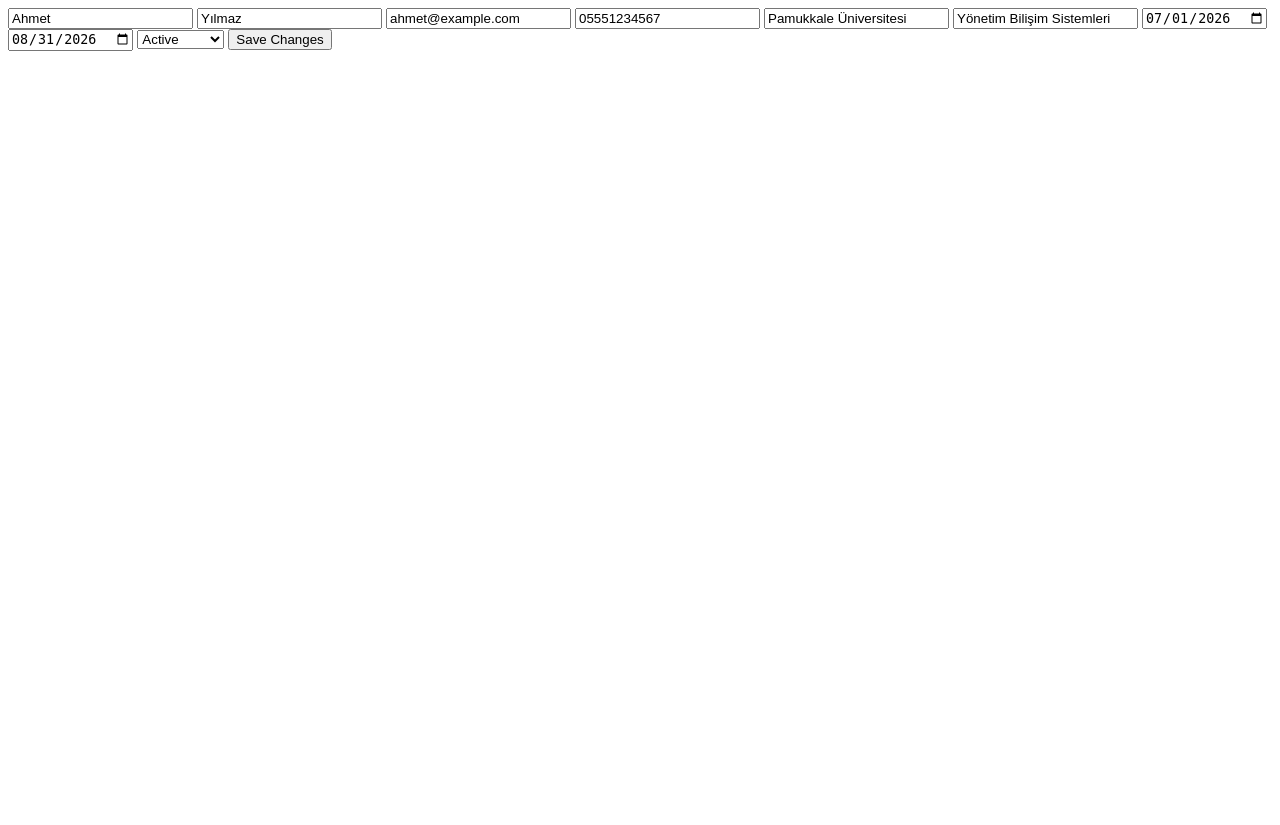
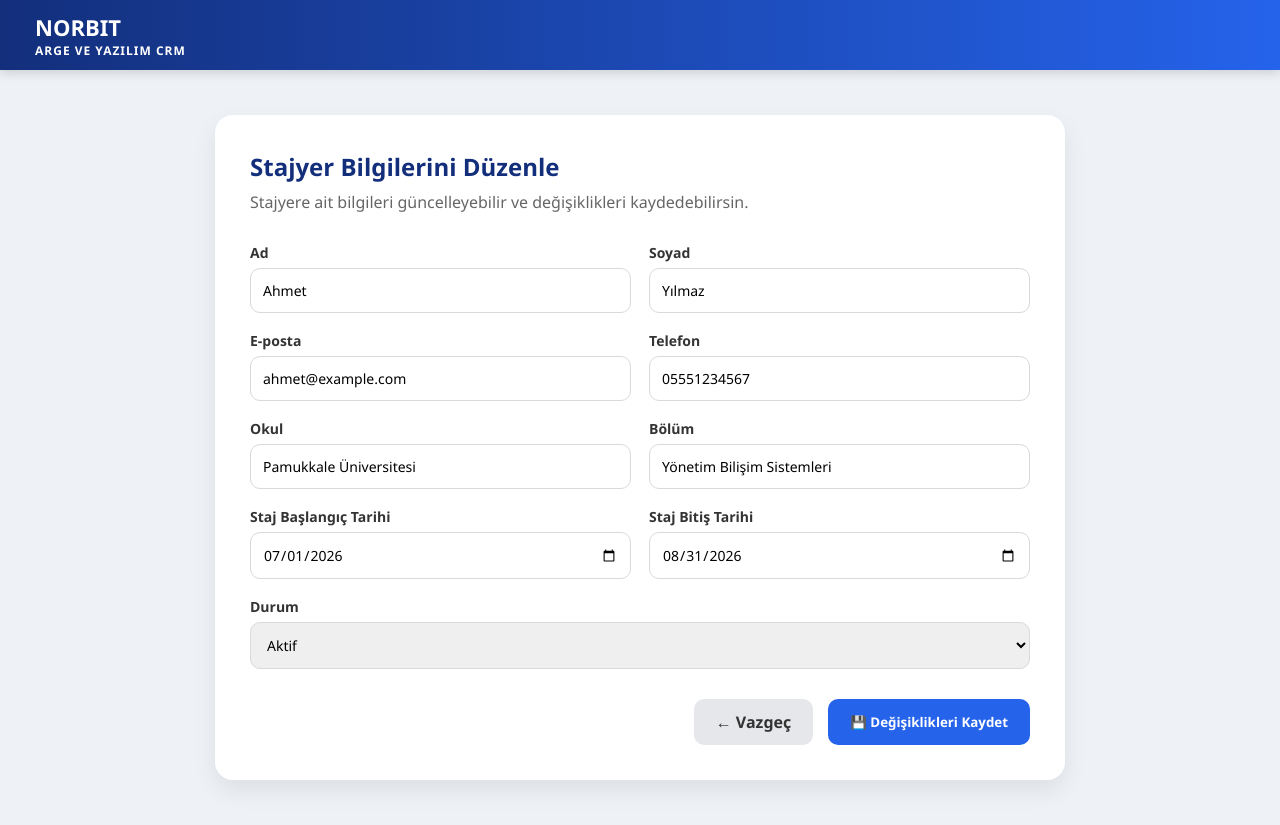
Before and after one commit to McSpeedys/CRM-project, a Flask app: page /edit/1 in a window 1280 px wide. Before the commit the page ends 51 px from the top, so only its background shows below. Run offline with Flask 3, Linux system fonts and the light colour scheme; the visitor is signed in with stand-in values (Sample User, id 1); data comes from the database, SQL or seed files in the repository.

Commit message:
Improve edit intern page UI

```diff
--- a/templates/edit_intern.html
+++ b/templates/edit_intern.html
@@ -1,77 +1,278 @@
+<!DOCTYPE html>
+<html lang="tr">
+<head>
+<meta charset="UTF-8">
+<meta name="viewport" content="width=device-width, initial-scale=1.0">
+<title>Norbit CRM | Stajyer Düzenle</title>
+
+<style>
+
+*{
+    margin:0;
+    padding:0;
+    box-sizing:border-box;
+    font-family:Segoe UI,Arial,sans-serif;
+}
+
+body{
+    background:#eef2f7;
+}
+
+.navbar{
+    height:70px;
+    background:linear-gradient(90deg,#132f7c,#2563eb);
+    color:white;
+    display:flex;
+    align-items:center;
+    justify-content:space-between;
+    padding:0 35px;
+    box-shadow:0 3px 10px rgba(0,0,0,.15);
+}
+
+.logo{
+    font-size:22px;
+    font-weight:bold;
+}
+
+.logo small{
+    display:block;
+    font-size:12px;
+    letter-spacing:1px;
+}
+
+.container{
+    width:850px;
+    margin:45px auto;
+}
+
+.card{
+    background:white;
+    border-radius:18px;
+    padding:35px;
+    box-shadow:0 10px 25px rgba(0,0,0,.08);
+}
+
+h2{
+    color:#132f7c;
+    margin-bottom:8px;
+}
+
+.subtitle{
+    color:#666;
+    margin-bottom:30px;
+}
+
+.form-grid{
+    display:grid;
+    grid-template-columns:1fr 1fr;
+    gap:18px;
+}
+
+.form-group{
+    display:flex;
+    flex-direction:column;
+}
+
+.form-group.full{
+    grid-column:1/3;
+}
+
+label{
+    margin-bottom:6px;
+    font-size:14px;
+    font-weight:600;
+    color:#333;
+}
+
+input,
+select{
+    padding:12px;
+    border:1px solid #d9d9d9;
+    border-radius:10px;
+    font-size:14px;
+    transition:.2s;
+}
+
+input:focus,
+select:focus{
+    outline:none;
+    border-color:#2563eb;
+    box-shadow:0 0 0 3px rgba(37,99,235,.15);
+}
+
+.buttons{
+    margin-top:30px;
+    display:flex;
+    justify-content:flex-end;
+    gap:15px;
+}
+
+.cancel{
+    text-decoration:none;
+    background:#e5e7eb;
+    color:#333;
+    padding:12px 22px;
+    border-radius:10px;
+    font-weight:600;
+    transition:.2s;
+}
+
+.cancel:hover{
+    background:#d1d5db;
+}
+
+.save{
+    border:none;
+    background:#2563eb;
+    color:white;
+    padding:12px 22px;
+    border-radius:10px;
+    cursor:pointer;
+    font-weight:600;
+    transition:.2s;
+}
+
+.save:hover{
+    background:#1d4ed8;
+}
+
+</style>
+
+</head>
+<body>
+
+<div class="navbar">
+
+    <div class="logo">
+        NORBIT
+        <small>ARGE VE YAZILIM CRM</small>
+    </div>
+
+</div>
+
+<div class="container">
+
+<div class="card">
+
+<h2>Stajyer Bilgilerini Düzenle</h2>
+
+<p class="subtitle">
+Stajyere ait bilgileri güncelleyebilir ve değişiklikleri kaydedebilirsin.
+</p>
+
 <form method="POST" action="/update/{{ intern.id }}">
 
+<div class="form-grid">
+
+<div class="form-group">
+<label>Ad</label>
 <input
 name="first_name"
 value="{{ intern.first_name }}"
-        required
-    >
+required>
+</div>
 
+<div class="form-group">
+<label>Soyad</label>
 <input
 name="last_name"
 value="{{ intern.last_name }}"
-        required
-    >
+required>
+</div>
 
+<div class="form-group">
+<label>E-posta</label>
 <input
+type="email"
 name="email"
 value="{{ intern.email }}"
-        required
-    >
+required>
+</div>
 
+<div class="form-group">
+<label>Telefon</label>
 <input
 name="phone"
-        value="{{ intern.phone }}"
-    >
+value="{{ intern.phone }}">
+</div>
 
+<div class="form-group">
+<label>Okul</label>
 <input
 name="school"
-        value="{{ intern.school }}"
-    >
+value="{{ intern.school }}">
+</div>
 
+<div class="form-group">
+<label>Bölüm</label>
 <input
 name="department"
-        value="{{ intern.department }}"
-    >
+value="{{ intern.department }}">
+</div>
 
+<div class="form-group">
+<label>Staj Başlangıç Tarihi</label>
 <input
 type="date"
 name="internship_start"
-        value="{{ intern.internship_start }}"
-    >
+value="{{ intern.internship_start }}">
+</div>
 
+<div class="form-group">
+<label>Staj Bitiş Tarihi</label>
 <input
 type="date"
 name="internship_end"
-        value="{{ intern.internship_end }}"
-    >
+value="{{ intern.internship_end }}">
+</div>
+
+<div class="form-group full">
+
+<label>Durum</label>
 
 <select name="status">
 
 <option
 value="pending"
-            {% if intern.status == "pending" %}selected{% endif %}
-        >
-            Pending
+{% if intern.status == "pending" %}selected{% endif %}>
+Beklemede
 </option>
 
 <option
 value="active"
-            {% if intern.status == "active" %}selected{% endif %}
-        >
-            Active
+{% if intern.status == "active" %}selected{% endif %}>
+Aktif
 </option>
 
 <option
 value="completed"
-            {% if intern.status == "completed" %}selected{% endif %}
-        >
-            Completed
+{% if intern.status == "completed" %}selected{% endif %}>
+Tamamlandı
 </option>
 
 </select>
 
-    <button type="submit">
-        Save Changes
+</div>
+
+</div>
+
+<div class="buttons">
+
+<a href="/dashboard" class="cancel">
+← Vazgeç
+</a>
+
+<button class="save" type="submit">
+💾 Değişiklikleri Kaydet
 </button>
 
+</div>
+
 </form>
+
+</div>
+
+</div>
+
+</body>
+</html>
```
Lines whose indentation alone changed are shown as unchanged.
